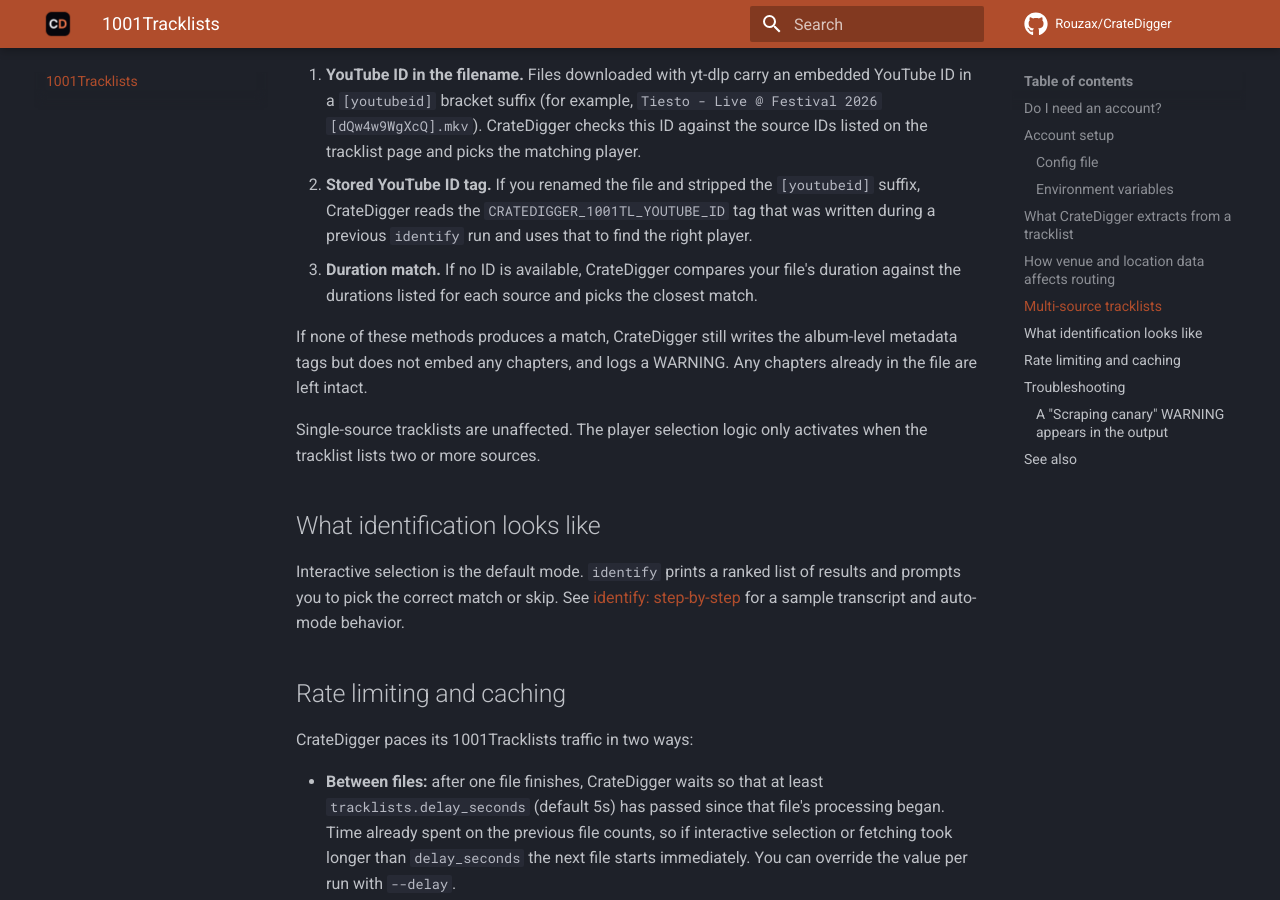
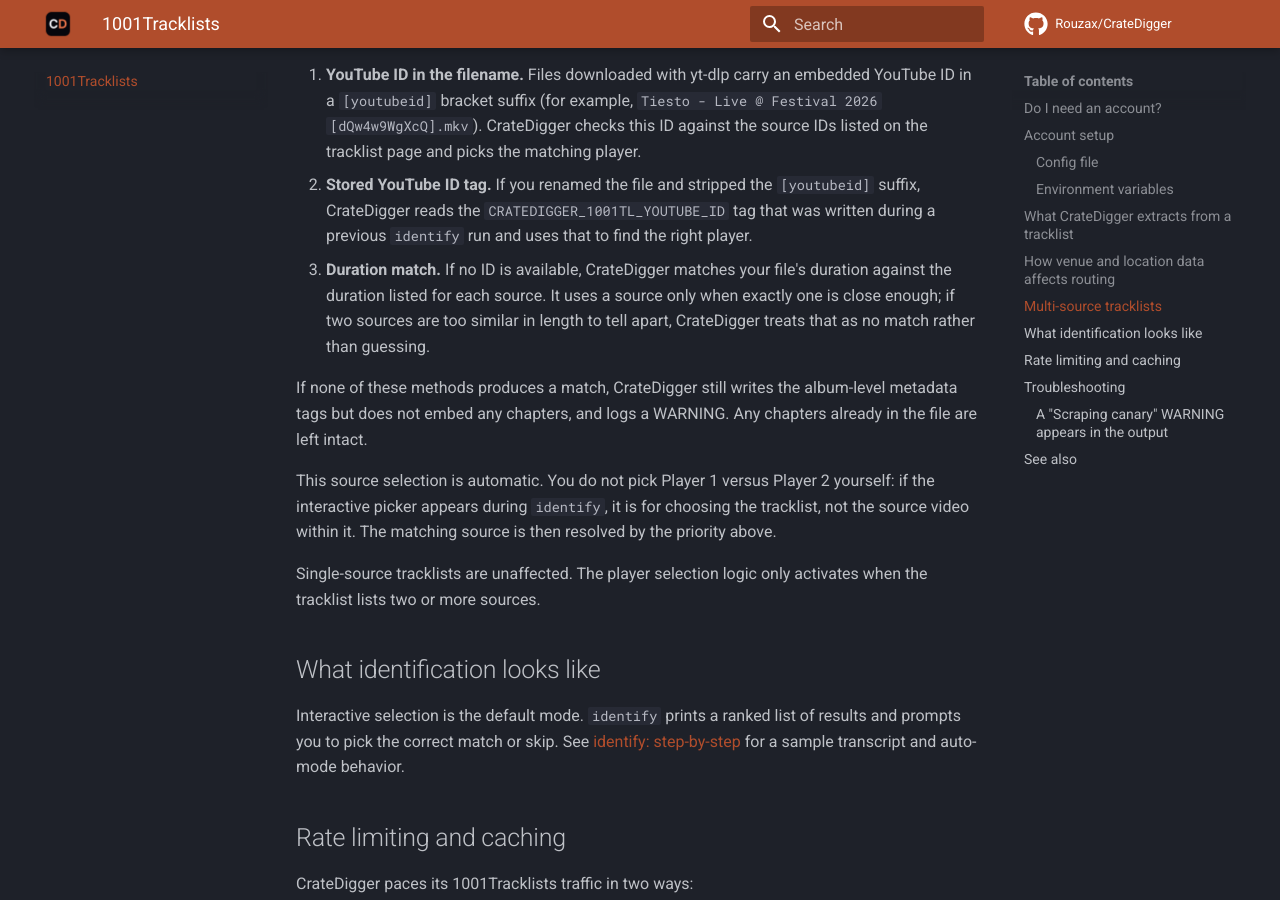
Before and after one commit to Rouzax/CrateDigger, an MkDocs documentation site: the page built from docs/tracklists.md, in a window 1280 px wide and 900 px high, scrolled down 3457 px. Built offline with MkDocs 1.6.1 and Material for MkDocs 9.7.7, drawn with Linux system fonts in a browser that asks for light colours; comment, search, counter and statistics services are not loaded.

Commit message:
docs(tracklists): clarify source selection is automatic; fix duration-match wording

```diff
--- a/docs/tracklists.md
+++ b/docs/tracklists.md
@@ -92,9 +92,11 @@
 
 1. **YouTube ID in the filename.** Files downloaded with yt-dlp carry an embedded YouTube ID in a `[youtubeid]` bracket suffix (for example, `Tiesto - Live @ Festival 2026 [dQw4w9WgXcQ].mkv`). CrateDigger checks this ID against the source IDs listed on the tracklist page and picks the matching player.
 2. **Stored YouTube ID tag.** If you renamed the file and stripped the `[youtubeid]` suffix, CrateDigger reads the `CRATEDIGGER_1001TL_YOUTUBE_ID` tag that was written during a previous `identify` run and uses that to find the right player.
-3. **Duration match.** If no ID is available, CrateDigger compares your file's duration against the durations listed for each source and picks the closest match.
+3. **Duration match.** If no ID is available, CrateDigger matches your file's duration against the duration listed for each source. It uses a source only when exactly one is close enough; if two sources are too similar in length to tell apart, CrateDigger treats that as no match rather than guessing.
 
 If none of these methods produces a match, CrateDigger still writes the album-level metadata tags but does not embed any chapters, and logs a WARNING. Any chapters already in the file are left intact.
+
+This source selection is automatic. You do not pick Player 1 versus Player 2 yourself: if the interactive picker appears during `identify`, it is for choosing the tracklist, not the source video within it. The matching source is then resolved by the priority above.
 
 Single-source tracklists are unaffected. The player selection logic only activates when the tracklist lists two or more sources.
 
```
